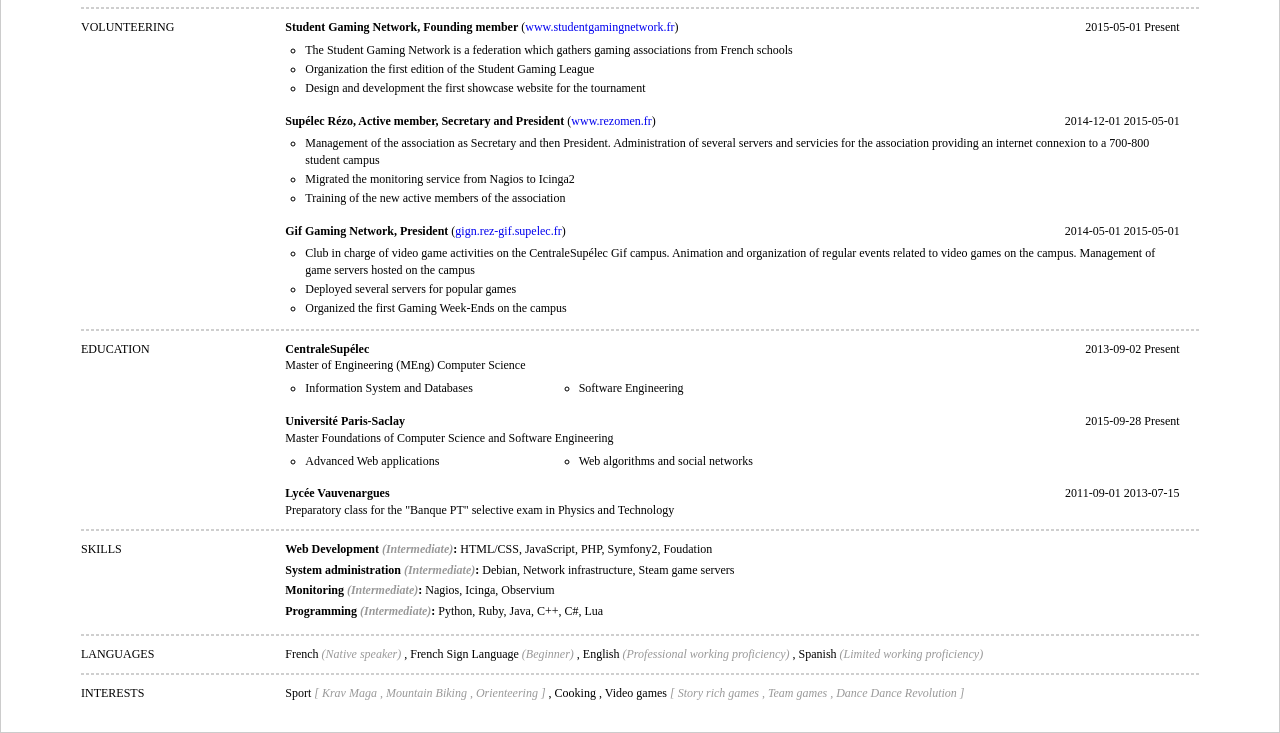
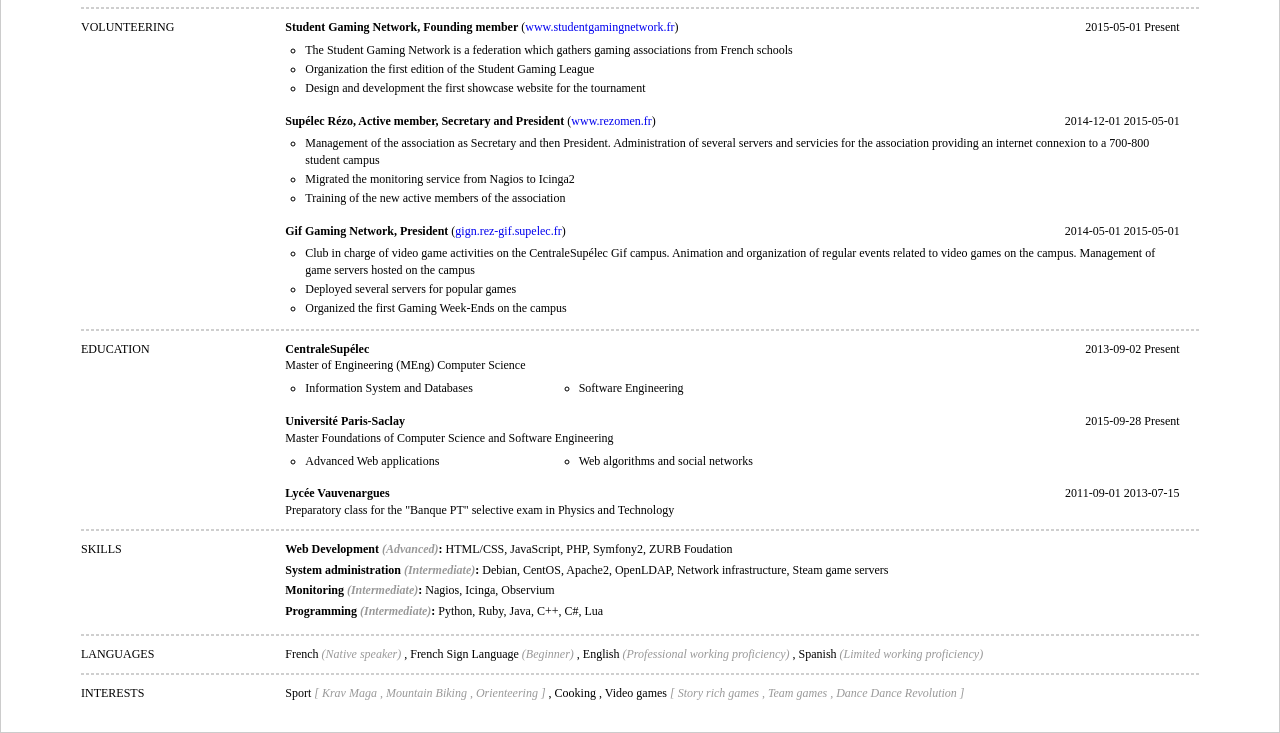
Before and after one commit to BackIsBachus/resume, a plain HTML site: page pdf.html in a window 1280 px wide. Shown: the part 382-1115 px from the top of the page. Drawn offline with Linux system fonts and the light colour scheme.

Commit message:
Enhanced skill list

```diff
--- a/pdf.html
+++ b/pdf.html
@@ -243,16 +243,19 @@
                 </div>
                 <div class='sectionContent'>
                     <div class='skillBlock'>
-                        <span class='title'>Web Development <em>(Intermediate)</em>:</span>
+                        <span class='title'>Web Development <em>(Advanced)</em>:</span>
                         <span>HTML/CSS</span>,
                         <span>JavaScript</span>,
                         <span>PHP</span>,
                         <span>Symfony2</span>,
-                        <span>Foudation</span>
+                        <span>ZURB Foudation</span>
                     </div>
                     <div class='skillBlock'>
                         <span class='title'>System administration <em>(Intermediate)</em>:</span>
                         <span>Debian</span>,
+                        <span>CentOS</span>,
+                        <span>Apache2</span>,
+                        <span>OpenLDAP</span>,
                         <span>Network infrastructure</span>,
                         <span>Steam game servers</span>
                     </div>
```
